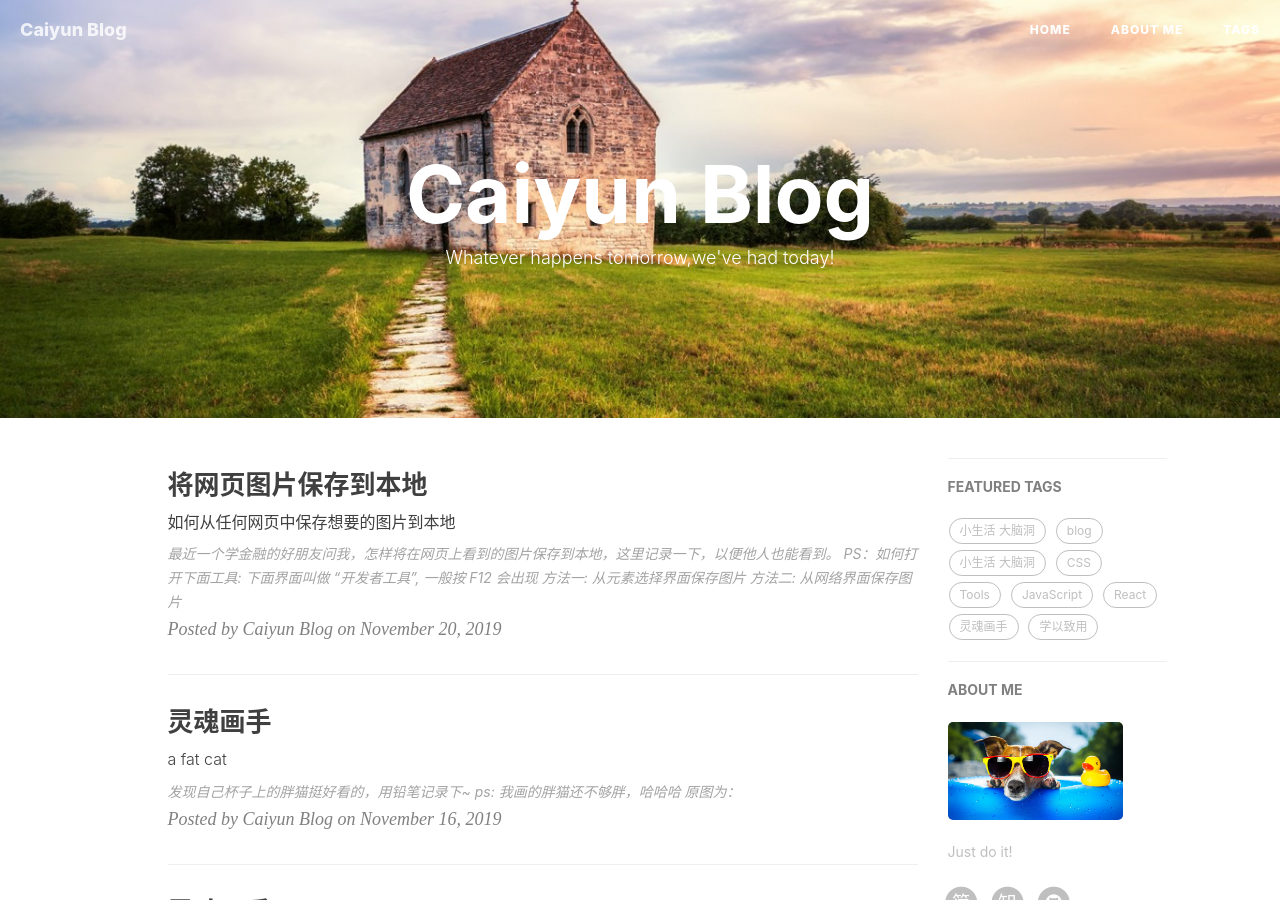
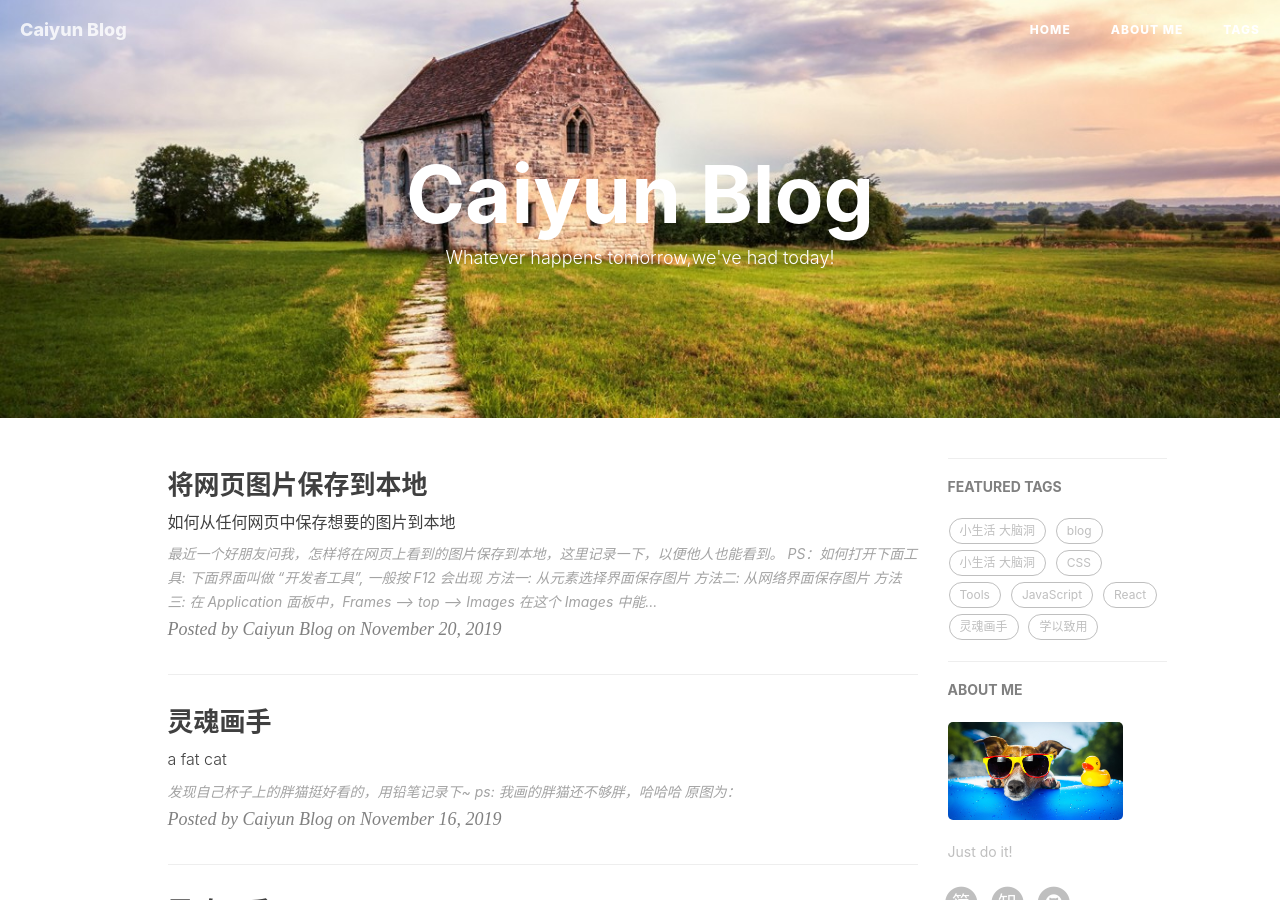
Before and after one commit to Agcaiyun/Agcaiyun.github.io, a Jekyll site: the page built from index.html, in a window 1280 px wide and 900 px high. Built offline with Jekyll 4.4.1, drawn with Linux system fonts in a browser that asks for light colours; nearby versions of some CDN libraries; the list of posts is cut into pages by our own code; comment, search, counter and statistics services are not loaded.

Commit message:
add find img from application to 2019-11-20-saveImgFromHtml.md

```diff
--- a/_posts/2019-11-20-saveImgFromHtml.md
+++ b/_posts/2019-11-20-saveImgFromHtml.md
@@ -10,7 +10,7 @@
     - 学以致用
 ---
 
-最近一个学金融的好朋友问我，怎样将在网页上看到的图片保存到本地，这里记录一下，以便他人也能看到。
+最近一个好朋友问我，怎样将在网页上看到的图片保存到本地，这里记录一下，以便他人也能看到。
 
 PS：如何打开下面工具:
 
@@ -27,3 +27,10 @@
 从网络界面保存图片
 
 ![networkTab](http://agcaiyun.compelcode.com/network-preview.jpeg)
+
+**方法三:**
+
+在 Application 面板中，Frames --> top --> Images  在这个 Images 中能找到页面相关的很多资源，在 Images 中单击能在当前界面右侧看到图片预览，双击能打开新界面，在新界面中查看图片大图。
+
+> 感谢 [Zhary Zhang](https://compelcode.com) 介绍的该方法
+![applicationTab](http://agcaiyun.compelcode.com/saveImgFromApplication.png)
```
